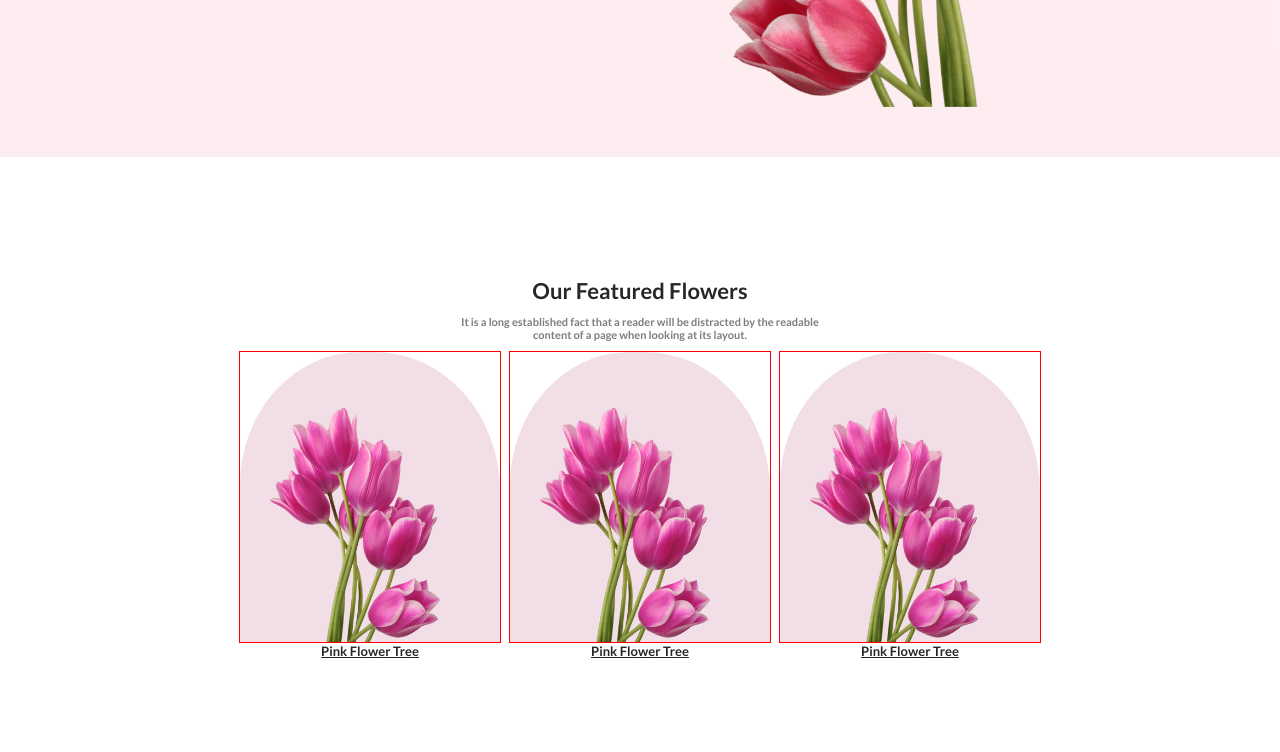
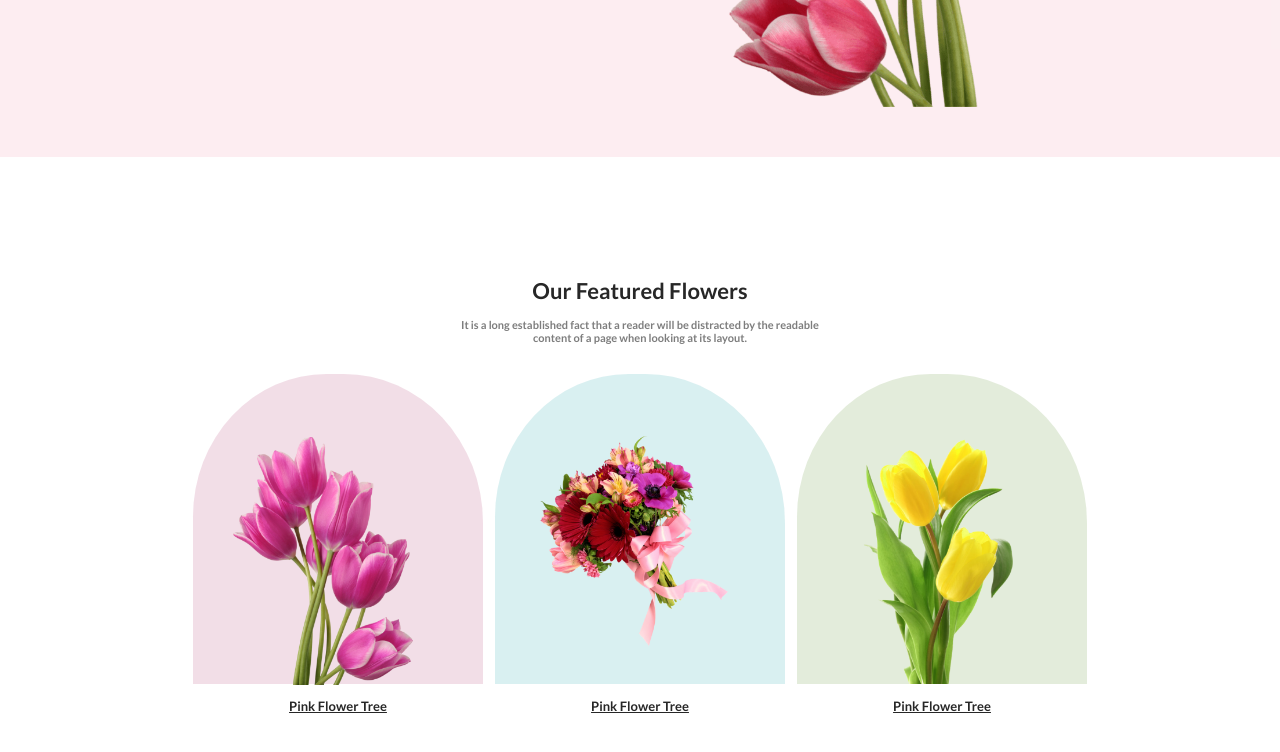
Before and after one commit to sohan704/my-flower-shop, a plain HTML site: page index.html in a window 1280 px wide. Shown: the part 460-1212 px from the top of the page. Drawn offline with Linux system fonts and the light colour scheme.

Commit message:
Added featured section

```diff
--- a/index.html
+++ b/index.html
@@ -32,10 +32,10 @@
        <div class="flower-container">
            <div class="flower-mega-card">
               <div class="flower-card">
-                <div class="flower-background">
+                <div class="flower-background1">
 
                 </div>
-                <img src="Flower Asset/pngwing 6.png" alt="" class="flower-icon">
+                <img src="Flower Asset/pngwing 6.png" alt="" class="flower-icon1">
               </div>
              <p class="flower-caption">Pink Flower Tree</p>
            </div>
@@ -44,10 +44,10 @@
 
            <div class="flower-mega-card">
             <div class="flower-card">
-              <div class="flower-background">
+              <div class="flower-background2">
 
               </div>
-              <img src="Flower Asset/pngwing 6.png" alt="" class="flower-icon">
+              <img src="Flower Asset/pngwing 5.png" alt="" class="flower-icon2">
             </div>
 
             <p class="flower-caption">Pink Flower Tree</p>
@@ -55,10 +55,10 @@
 
          <div class="flower-mega-card">
           <div class="flower-card">
-            <div class="flower-background">
+            <div class="flower-background3">
 
             </div>
-            <img src="Flower Asset/pngwing 6.png" alt="" class="flower-icon">
+            <img src="Flower Asset/pngwing 7.png" alt="" class="flower-icon3">
           </div>
 
           <p class="flower-caption">Pink Flower Tree</p>
--- a/styles/style.css
+++ b/styles/style.css
@@ -59,47 +59,83 @@ body{
   color: #272727;
   text-align: center;
   font-size: 22px;
-  margin-bottom: 11px;
+  margin-bottom: 14px;
 }
 
 .featured-section-description{
   color: rgba(39, 39, 39, 0.60);
   text-align: center;
   font-size: 11px;
-  margin-bottom: 10px;
+  margin-bottom: 30px;
 }
 
 .flower-container{
   display: flex;
   justify-content: center;
-  width: 80%;
+  width: 87%;
   margin: auto;
-  gap: 8px;
+  gap: 12px;
+  /* border: 1px solid red; */
 }
 
 .flower-card{
-  height: 290px;
-  width: 260px;
-  border: 1px solid red;
+  height: 310px;
+  width: 290px;
+  /* border: 1px solid red; */
   position: relative;
 }
-.flower-icon{
+.flower-icon1{
   position: absolute;
-  width: 170px;
-  margin-top: 56px;
-  margin-left: 30px;
+  width: 180px;
+  margin-top: 63px;
+  margin-left: 40px;
 }
-.flower-background{
-  height: 290px;
-  width: 260px;
+
+.flower-icon2{
+  position: absolute;
+  width: 213px;
+  margin-top: 59px;
+  margin-left: 36px;
+}
+
+.flower-icon3{
+  position: absolute;
+  width: 182px;
+  margin-top: 37px;
+  margin-left: 48px;
+}
+
+.flower-background1{
+  height: 310px;
+  width: 290px;
   position: absolute;
   border-top-left-radius: 46%;
   border-top-right-radius: 48%;
   background: rgba(167, 33, 98, 0.15);
 }
 
+.flower-background2{
+  height: 310px;
+  width: 290px;
+  position: absolute;
+  border-top-left-radius: 46%;
+  border-top-right-radius: 48%;
+  background: rgba(5, 151, 160, 0.15);
+}
+
+.flower-background3{
+  height: 310px;
+  width: 290px;
+  position: absolute;
+  border-top-left-radius: 46%;
+  border-top-right-radius: 48%;
+  background: rgba(71, 125, 17, 0.15);
+}
+
+
+
 .flower-caption{
-
+  margin-top: 14px;
   color: #272727;
   text-align: center;
   font-size: 13px;
```
